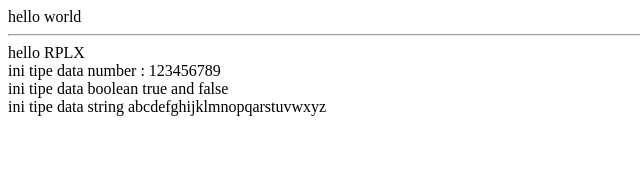
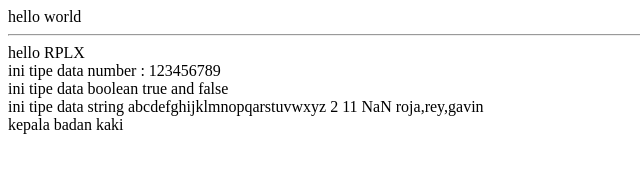
Before and after one commit to GANZZ780/animasi-1, a plain HTML site: page MATERI/javascrip/tipedata/index.html in a window 1280 px wide. Shown: the whole page, without its empty margins (0-640 px from the left). Drawn offline with Linux system fonts and the light colour scheme.

Commit message:
first commit

```diff
--- a/MATERI/javascrip/tipedata/index.html
+++ b/MATERI/javascrip/tipedata/index.html
@@ -30,6 +30,7 @@
         // konversi tipe data
         const x = "1"
         const y = 1
+        const z = "satu"
         const convert = parseInt(x)
         const convert2 = Number(x)
         const convert3 = String(y)
@@ -40,8 +41,21 @@
         document.writeln(nan)
 
         // Array
-        let array = ["roja,rey,gavin"]
+        let array = ["roja", "rey", "gavin"]
         document.writeln(array)
+
+        document.writeln("</br>")
+
+
+        // object
+        const tubuh = {
+            atas: "kepala",
+            tengah : "badan",
+            bawah : "kaki"
+        }
+        document.writeln(tubuh.atas);
+        document.writeln(tubuh.tengah);
+        document.writeln(tubuh.bawah);
 
 
     </script>
```
